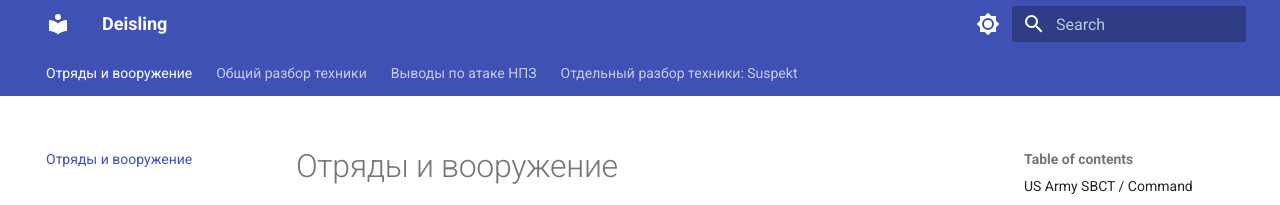
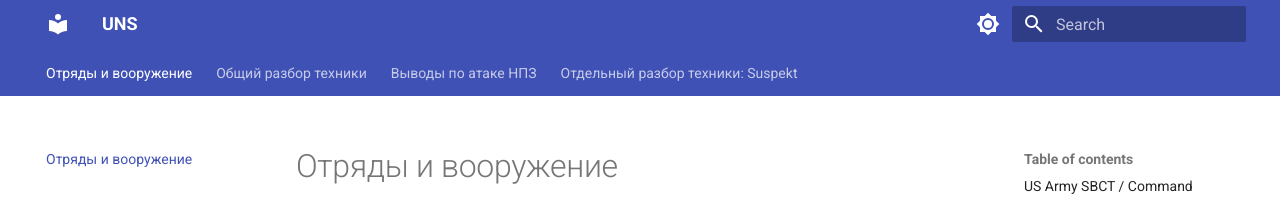
Before and after one commit to Deisling/mcdocs, an MkDocs documentation site: the page built from docs/index.md, in a window 1280 px wide. Shown: the top 205 px of the page. Built offline with MkDocs 1.6.1 and Material for MkDocs 9.7.7, drawn with Linux system fonts in a browser that asks for light colours.

Commit message:
Update mkdocs.yml

```diff
--- a/mkdocs.yml
+++ b/mkdocs.yml
@@ -1,4 +1,4 @@
-site_name: Deisling
+site_name: UNS
 site_url: https://deisling.github.io/mcdocs/
 theme:
   name: material
```
